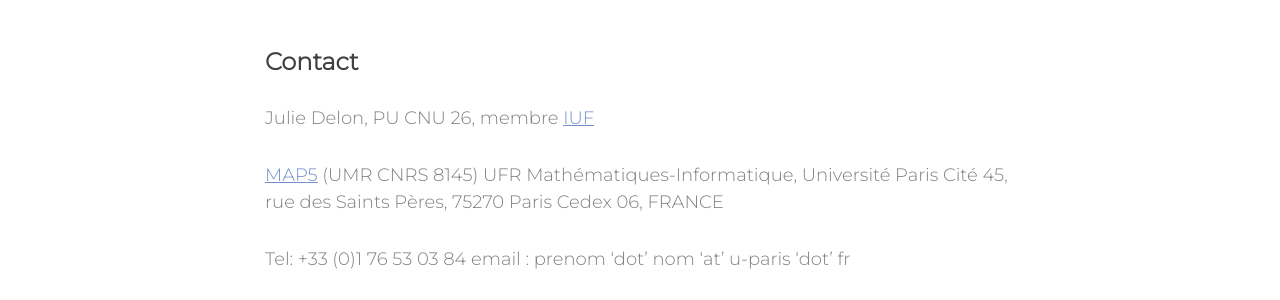
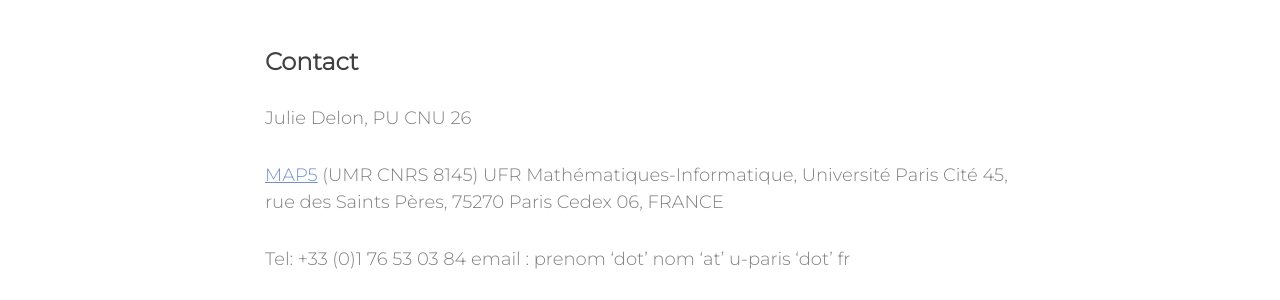
Before and after one commit to judelo/judelo.github.io, a Jekyll site: the page built from index.md, in a window 1280 px wide. Shown: the part 821-1121 px from the top of the page. Built offline with Jekyll 4.4.1, drawn with Linux system fonts in a browser that asks for light colours; nearby versions of some CDN libraries.

Commit message:
updated index

```diff
--- a/index.md
+++ b/index.md
@@ -6,7 +6,7 @@ header-img: "img/HomeImage.jpeg"
 
 ### Contact
 
-Julie Delon, PU CNU 26, membre [IUF](https://www.iufrance.fr/)
+Julie Delon, PU CNU 26
 
 [MAP5](http://map5.mi.parisdescartes.fr/) (UMR CNRS 8145)
 UFR Mathématiques-Informatique, Université Paris Cité
```
Also changed, not shown: 1 other file.
